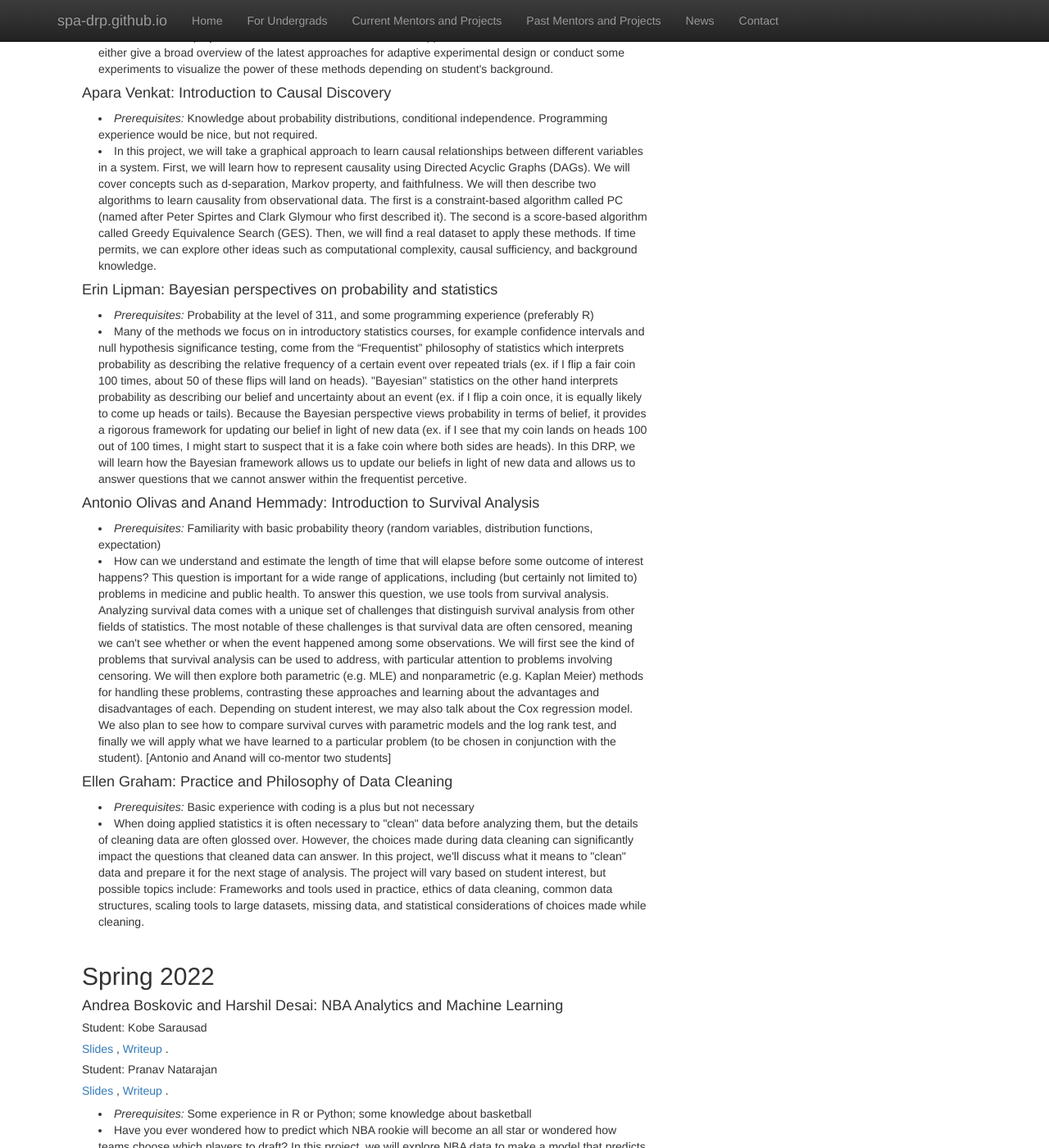
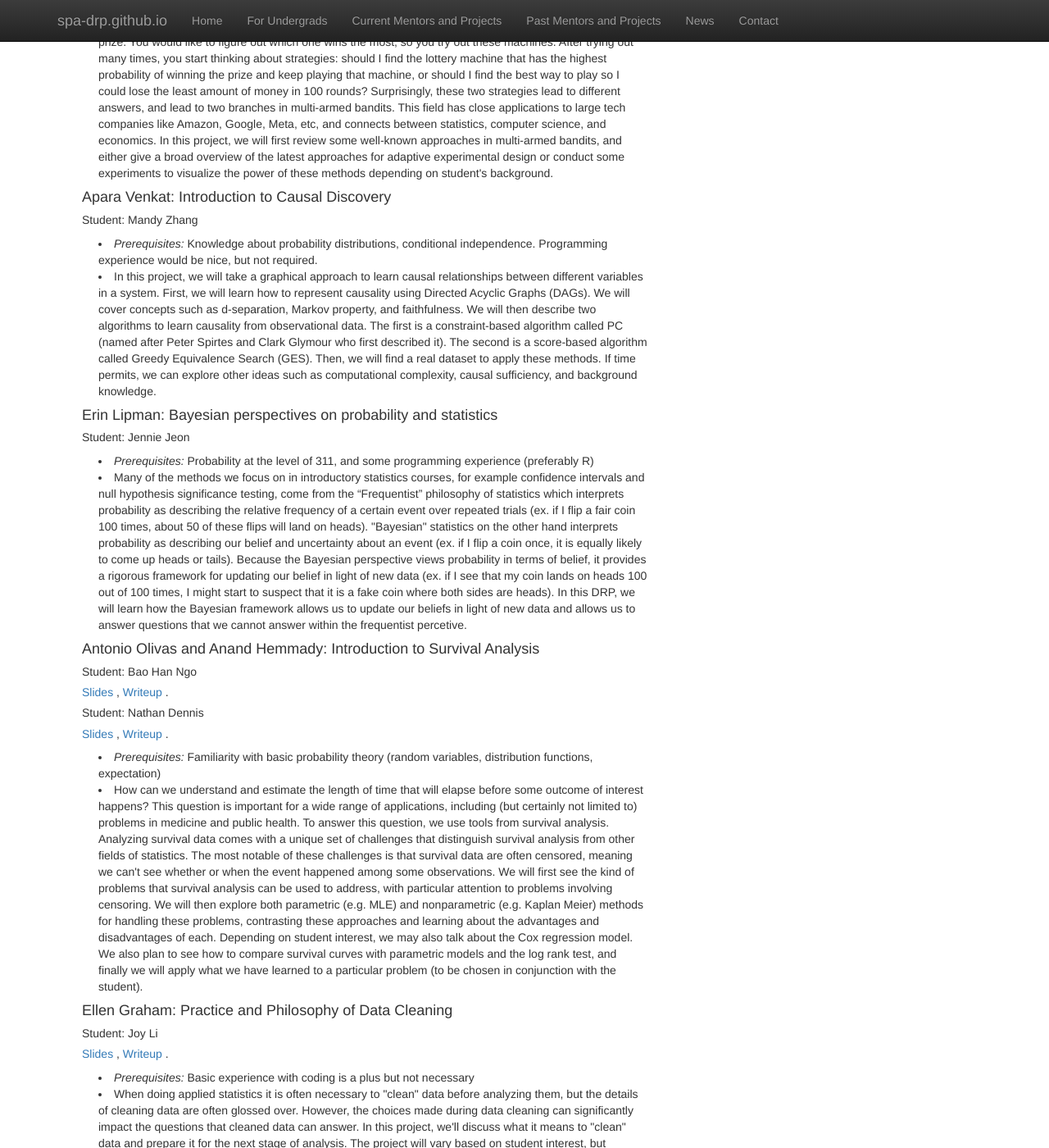
Before and after one commit to SPA-DRP/spa-drp.github.io, a Jekyll site: the page built from past-projects.html, in a window 1280 px wide and 1400 px high, scrolled down 798 px. Shown: the whole window at 82% size. Built offline with Jekyll 4.4.1, drawn with Linux system fonts in a browser that asks for light colours; nearby versions of some CDN libraries; library files that are not in the unit come from our copies; some of the changed text lies outside the part shown.

Commit message:
winter stuff

```diff
--- a/currentmentors.html
+++ b/currentmentors.html
@@ -5,7 +5,7 @@
 
 
 <h4>
-  <p>Winter 2023 applications are now <a href="https://docs.google.com/forms/d/e/1FAIpQLSdRmaINDoFIb7V5YWBFnJYgj0X9Z0fHvZEQdqT5gTTZEA1y9w/viewform">open</a> and are due by December 18, 2022!
+  <p>Winter 2023 applications are now <a href="https://docs.google.com/forms/d/e/1FAIpQLSdRmaINDoFIb7V5YWBFnJYgj0X9Z0fHvZEQdqT5gTTZEA1y9w/viewform">closed.</a> Applicants can expect to hear a final admissions decision by 01/02/23. Information about spring projects will be posted in early March.
   </p>
   </h4>
   <hr>
--- a/index.html
+++ b/index.html
@@ -7,9 +7,7 @@
 <div class="col-md-8">
   <h2 style="padding-top: 10px;" class="featurette-heading"> </h2>
   <p class="lead">
-  Winter 2023 applications are now <a href="https://docs.google.com/forms/d/e/1FAIpQLSdRmaINDoFIb7V5YWBFnJYgj0X9Z0fHvZEQdqT5gTTZEA1y9w/viewform">open</a> and are due by December 18, 2022!
-  Please feel free to  contact the <a href="https://spa-drp.github.io/contact.html">student organizers</a> with
-    any questions.
+  Winter 2023 applications are now <a href="https://docs.google.com/forms/d/e/1FAIpQLSdRmaINDoFIb7V5YWBFnJYgj0X9Z0fHvZEQdqT5gTTZEA1y9w/viewform">closed.</a> Projects and mentors for Spring 2023 will be posted in eary March.
   </p>
 <!--   <p class = "lead", style="font-size:180%;">
     <center>
--- a/past-projects.html
+++ b/past-projects.html
@@ -9,7 +9,8 @@
 
 
 
-<h4> Vydhourie R T Thiyageswaran and Prof. David Aldous:  Stellaris Project </h4>
+<h4> Vydhourie R T Thiyageswaran:  Stellaris Project </h4>
+<h5> Student: Gaunyi (Victor) He </h5>
   <p class="content" style="padding:0px;margin:0px 20px 0px;">
       <li style="padding:0px;margin:0px 20px 0px;"> <i> Prerequisites: </i>
       Comfortable/strong programming skills in Python. Interests in games and networks could be useful.
@@ -21,6 +22,8 @@
 
 
   <h4> Yikun Zhang: Introduction to Density-based Clustering and its Applications </h4>
+  <h5> Student: Dongfeng Li </h5>
+<h5> <a href = "https://spa-drp.github.io/writeups/aut2022/slides/dongfeng.pdf"> Slides </a>,  <a href = "https://spa-drp.github.io/writeups/aut2022/writeups/dongfeng.pdf"> Writeup </a>.  </h5>
   <p class="content" style="padding:0px;margin:0px 20px 0px;">
       <li style="padding:0px;margin:0px 20px 0px;"> <i> Prerequisites: </i>
         STAT 311 or STAT 340 or equivalent (knowledge of basic probability and statistics), some familiarity with programming in Python or R, etc.
@@ -31,6 +34,8 @@
   </p>
 
   <h4> Zhaoqi Li: Introduction to Adaptive Experimental Design </h4>
+  <h5> Student: Zilin Huang </h5>
+<h5> <a href = "https://spa-drp.github.io/writeups/aut2022/slides/zilin.pdf"> Slides </a>,  <a href = "https://spa-drp.github.io/writeups/aut2022/writeups/zilin.pdf"> Writeup </a>.  </h5>
   <p class="content" style="padding:0px;margin:0px 20px 0px;">
       <li style="padding:0px;margin:0px 20px 0px;"> <i> Prerequisites: </i>
         Either some mathematical maturity at the level of STAT 394, or some familiarity with Python.
@@ -41,6 +46,7 @@
   </p>
 
   <h4> Apara Venkat: Introduction to Causal Discovery </h4>
+  <h5> Student: Mandy Zhang </h5>
   <p class="content" style="padding:0px;margin:0px 20px 0px;">
       <li style="padding:0px;margin:0px 20px 0px;"> <i> Prerequisites: </i>
         Knowledge about probability distributions, conditional independence. Programming experience would be nice, but not required.
@@ -51,6 +57,7 @@
   </p>
 
   <h4> Erin Lipman: Bayesian perspectives on probability and statistics </h4>
+  <h5> Student: Jennie Jeon </h5>
   <p class="content" style="padding:0px;margin:0px 20px 0px;">
       <li style="padding:0px;margin:0px 20px 0px;"> <i> Prerequisites: </i>
         Probability at the level of 311, and some programming experience (preferably R)
@@ -61,18 +68,22 @@
   </p>
 
   <h4> Antonio Olivas and Anand Hemmady: Introduction to Survival Analysis </h4>
+  <h5> Student: Bao Han Ngo </h5>
+<h5> <a href = "https://spa-drp.github.io/writeups/aut2022/slides/baohan.pdf"> Slides </a>,  <a href = "https://spa-drp.github.io/writeups/aut2022/writeups/baohan.pdf"> Writeup </a>.  </h5>
+<h5> Student: Nathan Dennis </h5>
+<h5> <a href = "https://spa-drp.github.io/writeups/aut2022/slides/nathan.pdf"> Slides </a>,  <a href = "https://spa-drp.github.io/writeups/aut2022/writeups/nathan.pdf"> Writeup </a>.  </h5>
   <p class="content" style="padding:0px;margin:0px 20px 0px;">
       <li style="padding:0px;margin:0px 20px 0px;"> <i> Prerequisites: </i>
         Familiarity with basic probability theory (random variables, distribution functions, expectation)
   </li>
   <li style="padding:0px;margin:0px 20px 0px;">
     How can we understand and estimate the length of time that will elapse before some outcome of interest happens? This question is important for a wide range of applications, including (but certainly not limited to) problems in medicine and public health. To answer this question, we use tools from survival analysis. Analyzing survival data comes with a unique set of challenges that distinguish survival analysis from other fields of statistics. The most notable of these challenges is that survival data are often censored, meaning we can't see whether or when the event happened among some observations. We will first see the kind of problems that survival analysis can be used to address, with particular attention to problems involving censoring. We will then explore both parametric (e.g. MLE) and nonparametric (e.g. Kaplan Meier) methods for handling these problems, contrasting these approaches and learning about the advantages and disadvantages of each. Depending on student interest, we may also talk about the Cox regression model. We also plan to see how to compare survival curves with parametric models and the log rank test, and finally we will apply what we have learned to a particular problem (to be chosen in conjunction with the student).
-
-    [Antonio and Anand will co-mentor two students]
   </li>
   </p>
 
   <h4> Ellen Graham: Practice and Philosophy of Data Cleaning </h4>
+  <h5> Student: Joy Li </h5>
+<h5> <a href = "https://spa-drp.github.io/writeups/aut2022/slides/joy.pdf"> Slides </a>,  <a href = "https://spa-drp.github.io/writeups/aut2022/writeups/joy.pdf"> Writeup </a>.  </h5>
   <p class="content" style="padding:0px;margin:0px 20px 0px;">
       <li style="padding:0px;margin:0px 20px 0px;"> <i> Prerequisites: </i>
         Basic experience with coding is a plus but not necessary
```
Also changed, not shown: 10 other files.
